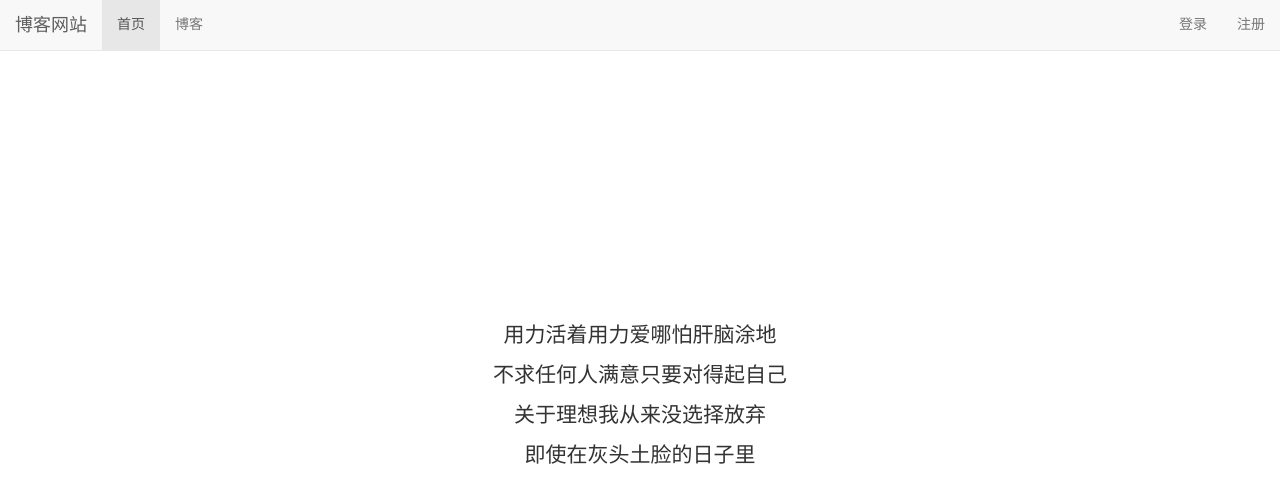
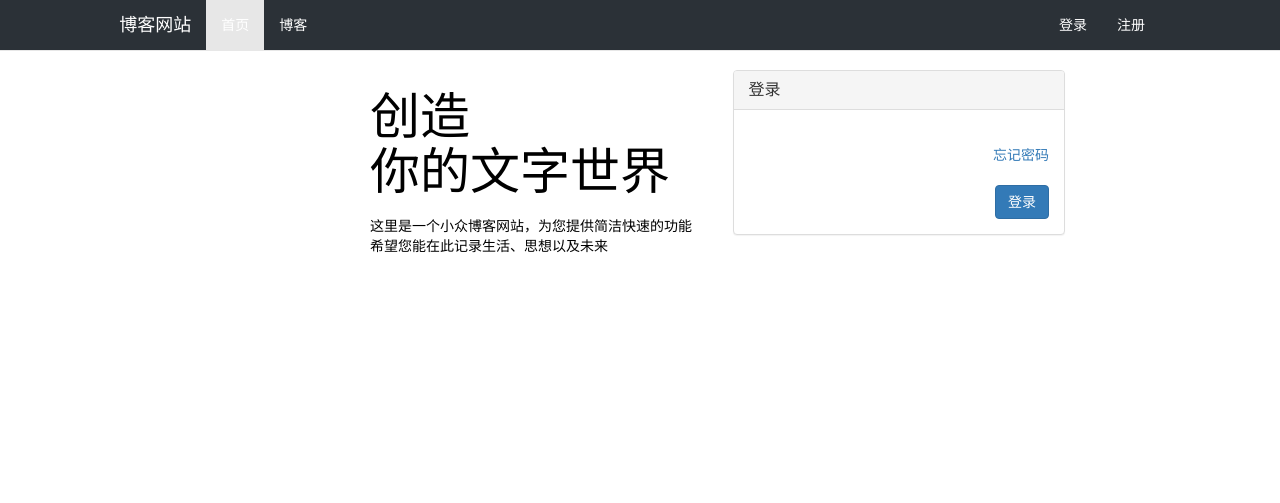
Before and after one commit to zzr12/BlogSite, a Django app: page / in a window 1280 px wide. Shown: the top 503 px of the page. Run offline with Django 3.2, Linux system fonts and the light colour scheme; some libraries are stand-ins or nearby versions.

Commit message:
--story=1002043 --user=张卓锐 登录 https://www.tapd.cn/32492985/s/1004717

```diff
--- a/static/base.css
+++ b/static/base.css
@@ -1,10 +1,34 @@
 	*{
 		margin:0;
 		padding:0;
-		font-family:"黑体";
+		/* font-family:"黑体"; */
 	}
 	body{
+
 		margin-top:70px!important;
+		background-color: rgb(241,241,241);
+	}
+
+	#bar{
+		margin-bottom: 100px!important;
+		background-color: rgb(43	,49,55)!important;
+	}
+	#bar a{
+		color:white;
+	}
+	#bar a:hover{
+		color:rgb(226,216,216);
+	}
+
+	#Slogan{
+		color: black;
+
+
+	}
+	#Slogan h1{
+		font-size: 50px;
+		font-weight: 500;
+		margin-bottom: 16px!important
 	}
 	/*
 	div.nav{
--- a/templates/base.html
+++ b/templates/base.html
@@ -1,7 +1,7 @@
 <!DOCTYPE html>
 <html lang="zh-CN">
 <head>
-    <meta charset=utf-8">
+    <meta charset="utf-8">
 	<meta http-equiv="X-UA-Compatible" content="IE=edge">
     <meta name="viewport" content="width=device-width, initial-scale=1">
     <title>{% block title %}{% endblock %}</title>
@@ -11,10 +11,14 @@
 	<script src="/static/bootstrap/js/bootstrap.min.js"></script>
 </head>
 <body>
-	<div class="navbar navbar-default navbar-fixed-top" role="navigation">
+	<div id="bar" class="navbar navbar-default navbar-fixed-top" role="navigation">
+
 		<div class="container-fluid">
-			<div class="navbar-header">
-				<a class="navbar-brand" href="/">博客网站</a>
+			<div class="col-md-1 "></div>
+
+			<div class="navbar-header ">
+
+				<a class="navbar-brand  " href="/">博客网站</a>
 				 <button type="button" class="navbar-toggle collapsed" data-toggle="collapse" data-target="#navbar-collapse" aria-expanded="false">
 					<span class="sr-only">Toggle navigation</span>
 					<span class="icon-bar"></span>
@@ -41,6 +45,10 @@
 				  </ul>
 				</li>
 			{% endif %}
+			<div class="col-md-1"></div>
+			<div class="col-md-1"></div>
+			<div class="col-md-1"></div>
+			<div class="col-md-1"></div>
 			</ul>
 			</div>
 		</div>
--- a/templates/home.html
+++ b/templates/home.html
@@ -11,11 +11,42 @@
 
 {# 页面内容 #}
 {% block content %}
-	<div class="home-content">
-		<p class="content">用力活着用力爱哪怕肝脑涂地</p>
-		<p class="content">不求任何人满意只要对得起自己</p>
-		<p class="content">关于理想我从来没选择放弃</p>
-		<p class="content">即使在灰头土脸的日子里</p>
-	</div>
+<div class="container " >
+     <div class="row col-md-offset-3" id="Slogan">
+          <div class="col-md-5">
+     <h1 >创造<br>
+          你的文字世界</h1>
+     <p>这里是一个小众博客网站，为您提供简洁快速的功能<br>希望您能在此记录生活、思想以及未来</p>
+          </div>
+          <div class="col-md-5">
+               <div class="login">
+                    <div class="panel panel-default">
+                         <div class="panel-heading">
+                               <h3 class="panel-title">登录</h3>
+                         </div>
+                          <div class="panel-body">
+                               <form action="" method="POST">
+                                   {% csrf_token %}
+                                   {#login_form#}
+                                   {% for field in login_form %}
+                                   <label for="{{field.id_for_label}}">{{field.label}}</label>
+                                   {{field}}
+                                   <!--p class="text-danger">{{field.erros.as_text}}</p-->
+                                   {% endfor %}
+                                   <br>
+                                   <span class="pull-left text-danger">{{login_form.non_field_errors}}</span>
+                                   <span><a href="{% url 'forget' %}" class="pull-right text-primary">忘记密码</a></span><br><br>
+                                   <input type="submit" value="登录" class="btn btn-primary pull-right">
+                              </form>
+                          </div>
+                    </div>
+               </div>
+          </div>
+
+</div>
+
+
+
+ </div>
 	<link rel="stylesheet" href="/static/home.css">
 {% endblock %}
```
